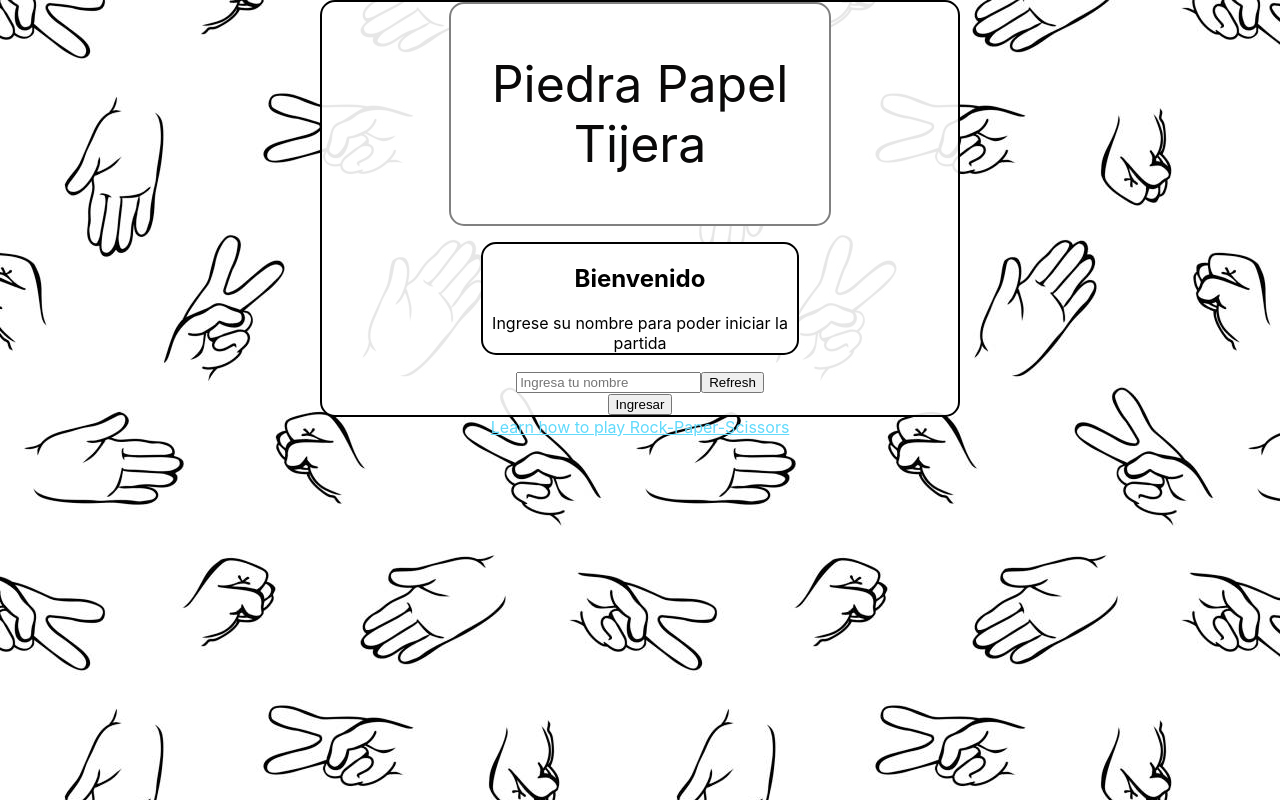
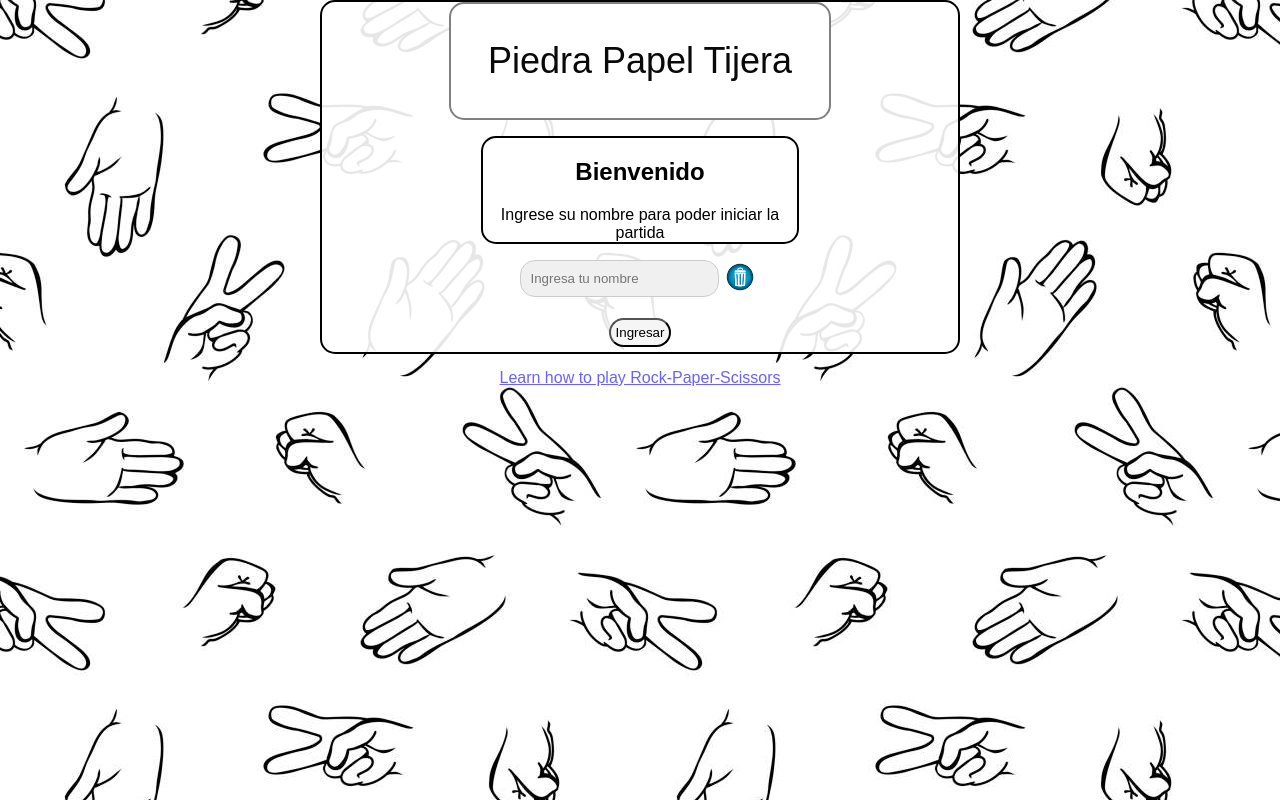
Before and after one commit to TomasWW/practicoN3, a React (Create React App) app: page / in a window 1280 px wide. Built offline with nearby package versions, Linux system fonts and the light colour scheme.

Commit message:
Nuevo componente de Menu. Boton para nuevo juego

```diff
--- a/src/App.css
+++ b/src/App.css
@@ -3,19 +3,14 @@
   background-image: url(../src/Img/FondoPPT.jpg);
   background-color: #282c34;
   min-height: 100vh;
+  font-family: Arial, "Helvetica Neue", Helvetica, sans-serif;
 }
 
-.App-logo {
-  height: 40vmin;
-  pointer-events: none;
+.name {
+  display: flex;
+  justify-content: center;
 }
-
-@media (prefers-reduced-motion: no-preference) {
-  .App-logo {
-    animation: App-logo-spin infinite 20s linear;
-  }
-}
-.name {
+.welcome {
   background-color: white;
   border: 2px solid black;
   border-radius: 15px;
@@ -33,25 +28,27 @@
   border: 2px solid gray;
   margin-left: 20%;
   margin-right: 20%;
-  font-size: calc(10px + 2vmin);
+  font-size: calc(20px + 2vmin);
   color: rgb(10, 9, 9);
-  font-size: 50px;
+
   display: flex;
-  flex-direction: column;
-  align-items: center;
   justify-content: center;
   border-radius: 15px;
   background-color: white;
 }
 
 .App-link {
-  color: #61dafb;
+  color: #6b61fb;
+  display: flex;
+  justify-content: center;
+  margin-top: 15px;
+
 }
 
 .playerChoice {
   background-color: transparent;
   border: 2px solid grey;
-  border-radius: 10px;
+  border-radius: 15px;
 }
 .playerChoice:hover {
   background-color: grey;
@@ -82,7 +79,8 @@
   padding-left: 10%;
   padding-right: 10%;
 }
-.player, .score {
+.player,
+.score {
   padding: 1px;
   text-align: center;
   border: 1px solid #ccc;
@@ -111,6 +109,28 @@
   border: 1px solid #ccc;
   border-radius: 15px;
 }
+.message.round {
+  background-color: rgba(114, 113, 113, 0.603);
+}
+.newgame {
+  background-color: whitesmoke(112, 122, 98);
+  padding: 10px;
+  margin-top: 5px;
+  margin-bottom: 5px;
+  margin-left: 25%;
+  margin-right: 25%;
+  border-radius: 15px;
+  cursor: pointer;
+}
+.newgame:hover {
+  background-color: green;
+}
+
+.refresh {
+  border: none;
+  background-color: transparent;
+  cursor: pointer;
+}
 
 .button {
   grid-column: span 2; /* Ocupa el ancho de ambas columnas */
@@ -119,10 +139,35 @@
   padding: 10px;
   margin-left: 25%;
   margin-right: 25%;
-  border: none;
+  border-radius: 15px;
   cursor: pointer;
 }
+.button.disabled{
+  background-color: red;
 
+}
+.button.disabled:hover{
+  background-color: red;
+}
 .button:hover {
   background-color: #00b336;
 }
+
+.inputName {
+  background-color: whitesmoke;
+  border-radius: 15px;
+  margin: 5px;
+  padding: 5px;
+  cursor: pointer;
+}
+.inputName:hover {
+  background-color: grey;
+}
+
+input {
+  color: #333; /* Cambiar el color del texto */
+  background-color: #f0f0f0; /* Cambiar el color de fondo */
+  border: 1px solid #ccc; /* Cambiar el borde */
+  padding: 10px; /* Cambiar el espaciado interno */
+  border-radius: 15px; /* Agregar esquinas redondeadas */
+}
--- a/src/App.js
+++ b/src/App.js
@@ -2,12 +2,16 @@ import "./App.css";
 import { GetUserName } from "./componets/GetUserName";
 import { Game } from "./componets/Game";
 import React, { useState } from "react";
+import { MenuStart } from "./componets/MenuStart";
 
 function App() {
   const [name, setName] = useState("");
   const [currentStep, setCurrentStep] = useState(1);
   const [error, setError] = useState("");
-
+  const handleButtonRefresh = () => {
+    setCurrentStep(currentStep - 1);
+    setName("");
+  };
   const handleIngresarClick = () => {
     if (name.trim() === "") {
       setError("Por favor, ingrese un nombre válido.");
@@ -21,16 +25,21 @@ function App() {
     //agrego manejo de renderizacion para mejorar experiencia del usuario
     <div className="App">
       <div className="background">
-        <header className="App-header">
-          <p className="title">Piedra Papel Tijera</p>
-        </header>
+        {currentStep === 1 && <MenuStart />}
         {currentStep === 1 && <GetUserName name={name} setName={setName} />}
 
         {currentStep === 1 && (
-          <button onClick={handleIngresarClick}>Ingresar</button>
+          <button className="inputName" onClick={handleIngresarClick}>
+            Ingresar
+          </button>
         )}
         {error && <p className="error-message">{error}</p>}
         {currentStep === 2 && <Game name={name} />}
+        {currentStep === 2 && (
+          <button className="newgame" onClick={handleButtonRefresh}>
+            Nuevo juego
+          </button>
+        )}
       </div>
       <footer>
         <a
--- a/src/componets/Game.jsx
+++ b/src/componets/Game.jsx
@@ -8,13 +8,13 @@ const ROCK = "Piedra";
 const PAPER = "Papel";
 const SCISSORS = "Tijeras";
 
-const PC_WINS = "Gano la PC";
+const PC_WINS = "Ganó la PC";
 const DRAW = "Empate";
 
 export const Game = ({ name }) => {
   const [userChoice, setUserChoice] = useState("");
   const [pc, setPc] = useState("");
-  const [result, setResult] = useState("");
+  const [result, setResult] = useState("Resultados");
   const [selectedOption, setSelectedOption] = useState("");
   const [pcCount, setPcCount] = useState(0);
   const [userCount, setUserCount] = useState(0);
@@ -62,8 +62,8 @@ export const Game = ({ name }) => {
     if (pcCount === 3 || userCount === 3) {
       setGameActive(false);
       if (pcCount > userCount) {
-        setGameWinner("Gano PC");
-      } else setGameWinner(`Gano: ${name}`);
+        setGameWinner("¡¡Gano la PC!!");
+      } else setGameWinner(`¡¡ ${name} Ganaste!! `);
     }
   }, [pcCount, userCount, name]);
 
@@ -71,7 +71,7 @@ export const Game = ({ name }) => {
     //Manejo de la eleccion del usuario
     <div className="container-choise">
       <p>
-        Bienvenido {name} será al mejor de 5<br />
+        Bienvenido <b>{name} </b>será al mejor de 5<br />
         Por Favor, selecciona tu mano!{" "}
       </p>
       <button
@@ -95,24 +95,28 @@ export const Game = ({ name }) => {
         <img src={scissors} width="100" height="100" alt="Scissors" />
       </button>
 
+      <h1>{gameWinner}</h1>
+
       <div className="game-grid-container">
         {userChoice !== "" && (
-          <button onClick={handleButtonPlay} className="button">
-            Play
+          <button
+            onClick={handleButtonPlay}
+            className={gameActive ? "button" : "button disabled"}
+          >
+            Jugar
           </button>
         )}
+
         {userChoice !== "" && (
           <div className="message">
             {name} seleccionó: {userChoice}
           </div>
         )}
         {userChoice !== "" && <div className="message">PC eligió: {pc}</div>}
-        {userChoice !== "" && <div className="message">{result}</div>}
+        {userChoice !== "" && <div className="message round">{result}</div>}
       </div>
 
       <ScoreBoard userName={name} pcCount={pcCount} userCount={userCount} />
-
-      <h1>{gameWinner}</h1>
     </div>
   );
 };
--- a/src/componets/GetUserName.jsx
+++ b/src/componets/GetUserName.jsx
@@ -1,4 +1,5 @@
 import React from "react";
+import clean from "../Img/clean.jpg"
 
 export const GetUserName = ({ name, setName }) => {
   const handleChange = (e) => {
@@ -14,19 +15,22 @@ export const GetUserName = ({ name, setName }) => {
 
   return (
     <div>
-      <p className="name">
+      <p className="welcome">
         <h2>
           Bienvenido <br />{" "}
         </h2>
         Ingrese su nombre para poder iniciar la partida
       </p>
+      <p className="name">
+
       <input
         type="text"
         value={name}
         onChange={handleChange}
         placeholder="Ingresa tu nombre"
       />
-      <button onClick={refreshName}>Refresh</button>
+      <button  className="refresh"onClick={refreshName}> <img src={clean} width={30} alt="clean"/></button>
+      </p>
     </div>
   );
 };
--- /dev/null
+++ b/src/componets/MenuStart.js
@@ -0,0 +1,12 @@
+import React from "react";
+
+export const MenuStart = () => {
+  return (
+    <>
+      <header className="App-header">
+        <p className="title">Piedra Papel Tijera</p>
+      </header>
+
+    </>
+  );
+};
```
Also changed, not shown: src/Img/clean.jpg (added).
